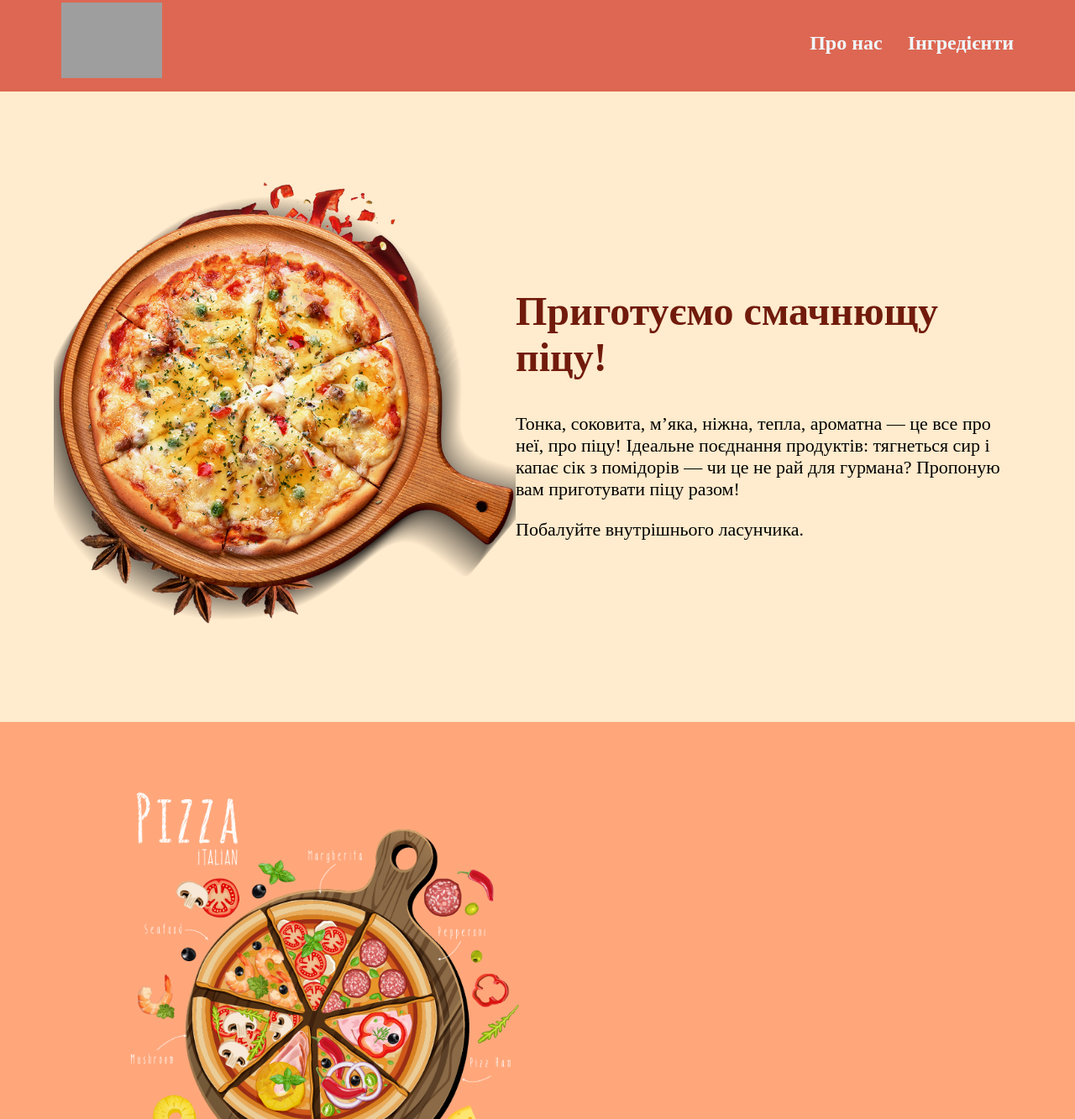
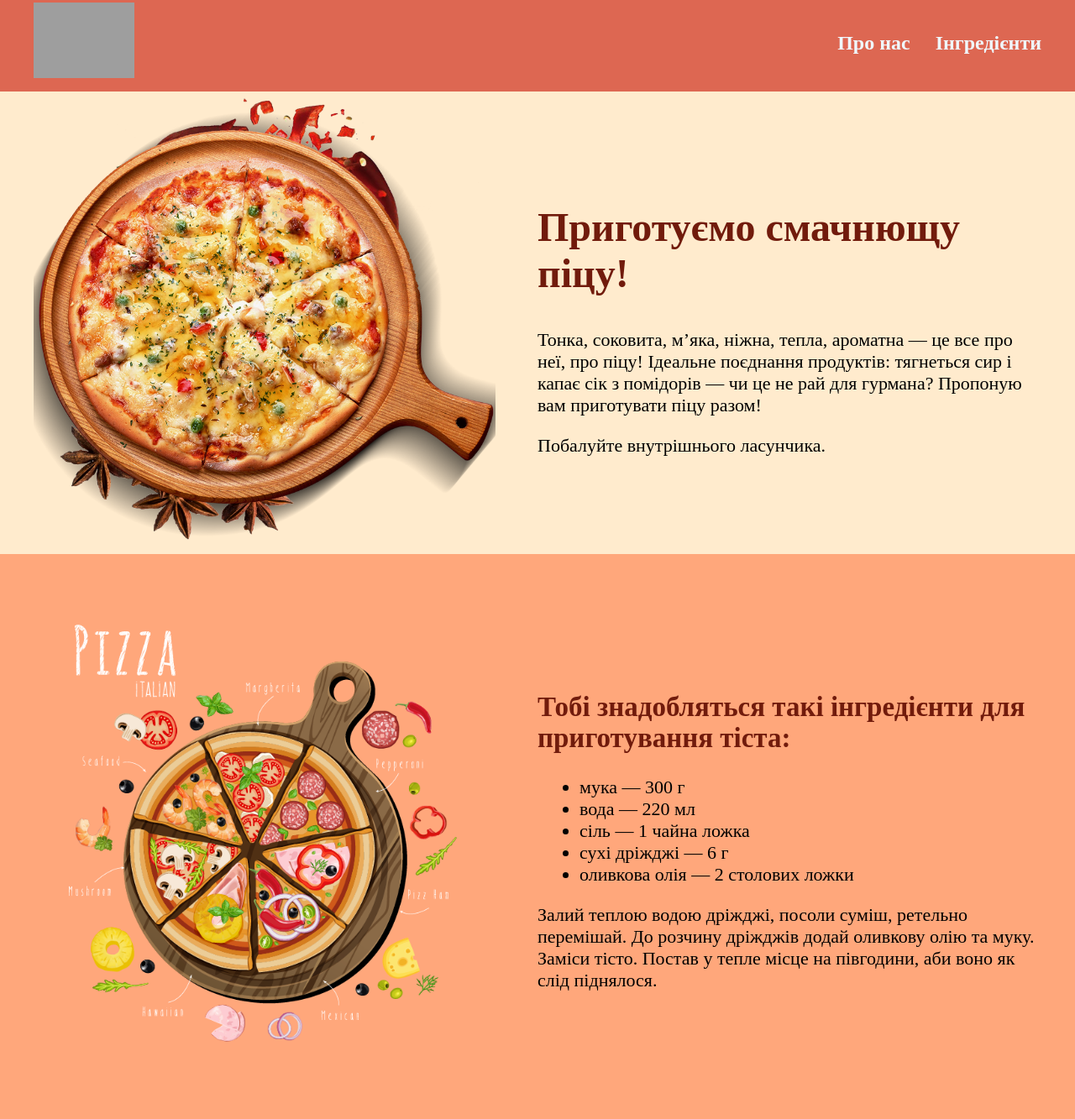
Before and after one commit to DanyaTachka/pizza, a plain HTML site: page index.html in a window 1280 px wide. Shown: the part 7-1340 px from the top of the page at 84% size. Drawn offline with Linux system fonts and the light colour scheme; grey boxes are pictures that could not be loaded.

Commit message:
upd_sigma

```diff
--- a/index.html
+++ b/index.html
@@ -39,8 +39,8 @@
 
         <section class="dough">
             <div class="container dough-container">
+                <img class="dough-img" src="images/dough.png" alt="dough">
                 <div class="dough-wrapper">
-                    <img class="dough-img" src="images/dough.png" alt="dough">
                     <h2 class="dough-title">Тобі знадобляться такі інгредієнти для приготування тіста:</h2>
                     <ul class="dough-list">
                         <li class="dough-item">мука — 300 г</li>
@@ -59,8 +59,9 @@
 
         <section class="filling">
             <div class="container filling-container">
+                <img class="filling-img" src="images/filling.png" alt="filling">
                 <div class="filling-wrapper">
-                    <img class="filling-img" src="images/filling.png" alt="filling">
+
                     <h3 class="filling-title">Тобі потрібно для піци:</h3>
                     <ul class="filling-list">
                         <li>Змасти корж кетчупом</li>
--- a/style.css
+++ b/style.css
@@ -16,7 +16,6 @@ a {
 }
 
 .container {
-    width: 90%;
     max-width: 1200px;
     margin: auto;
 }
@@ -54,18 +53,20 @@ a {
 }
 
 .hero {
-    padding: 50px 0;
+    padding-right: 50px 0;
 }
 
 .hero-container {
     display: flex;
     align-items: center;
     justify-content: space-between;
+
 }
 
 .hero-img {
     width: 550px;
-    padding: 50px 0;
+    padding-right: 50px;
+
 }
 
 .hero-title {
@@ -76,6 +77,7 @@ a {
 .dough {
     padding: 50px 0;
     background-color: rgb(255, 167, 123);
+    display: flex;
 }
 
 .dough-container {
@@ -90,7 +92,7 @@ a {
 
 .dough-img {
     width: 550px;
-    padding-left: 50px;
+    padding-right: 50px;
 }
 
 .dough-list {
@@ -119,11 +121,13 @@ a {
 
 .filling-list {
     margin-left: 50px;
+    list-style: disc;
 }
 
 .footer {
     padding: 10px;
     background-color: rgb(221, 103, 82);
+    color: rgb(113, 27, 12);
 }
 
 .footer-container {
```
